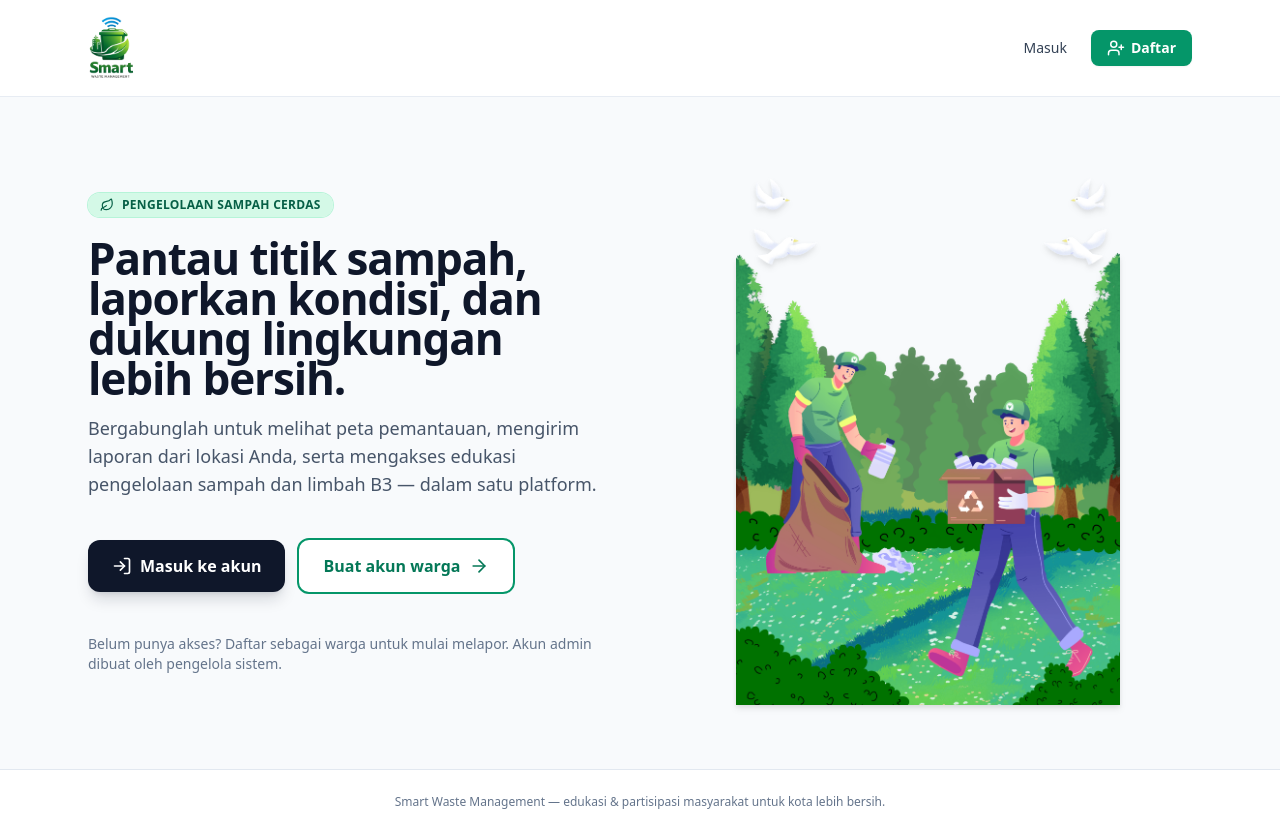
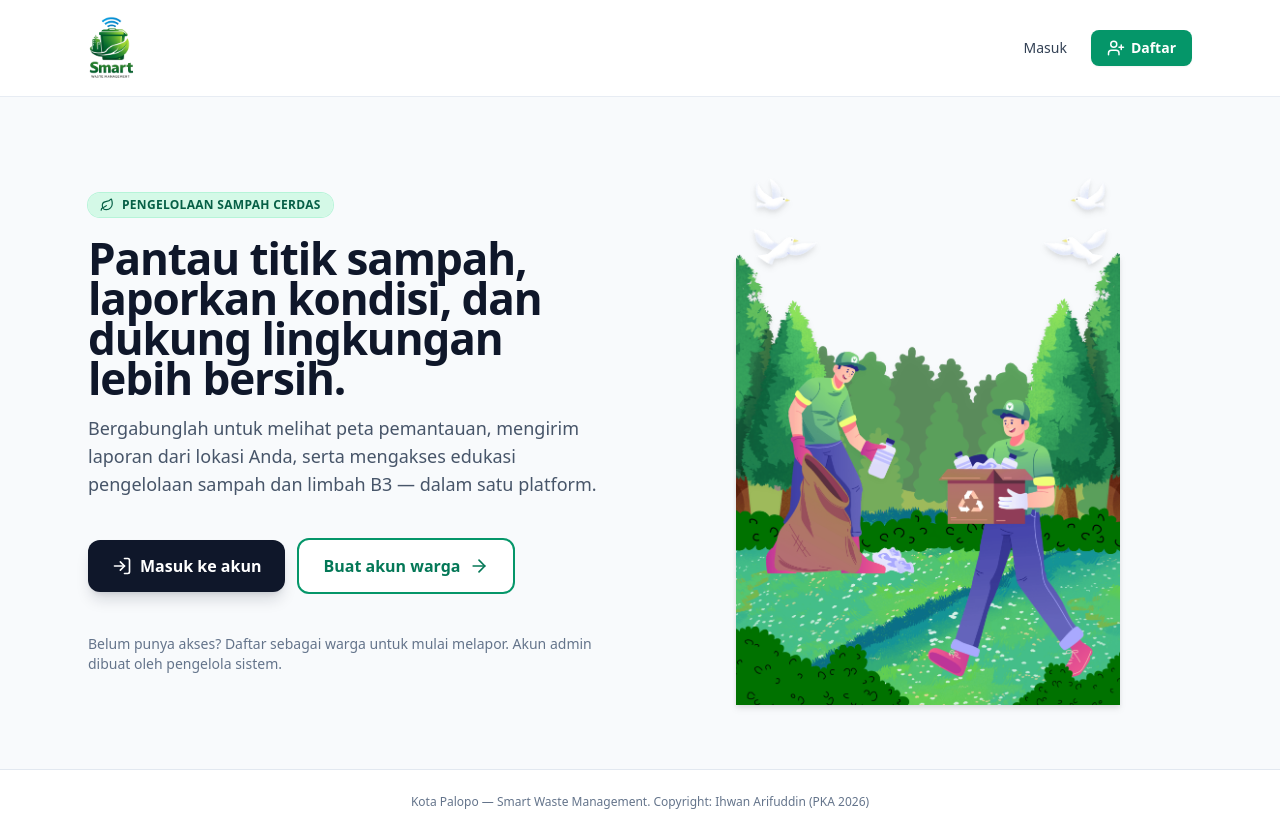
Before and after one commit to cecepns/smart-waste-management, a React (Vite) app in the folder frontend/: page / in a window 1280 px wide. Built offline with nearby package versions, Linux system fonts and the light colour scheme; no server answers.

Commit message:
fix: bug

```diff
--- a/frontend/src/pages/LandingPage.jsx
+++ b/frontend/src/pages/LandingPage.jsx
@@ -82,7 +82,7 @@ export function LandingPage() {
       </main>
 
       <footer className="border-t border-slate-200 bg-white py-6 text-center text-xs text-slate-500">
-        Smart Waste Management — edukasi & partisipasi masyarakat untuk kota lebih bersih.
+        Kota Palopo — Smart Waste Management. Copyright: Ihwan Arifuddin (PKA 2026)
       </footer>
     </div>
   );
```
